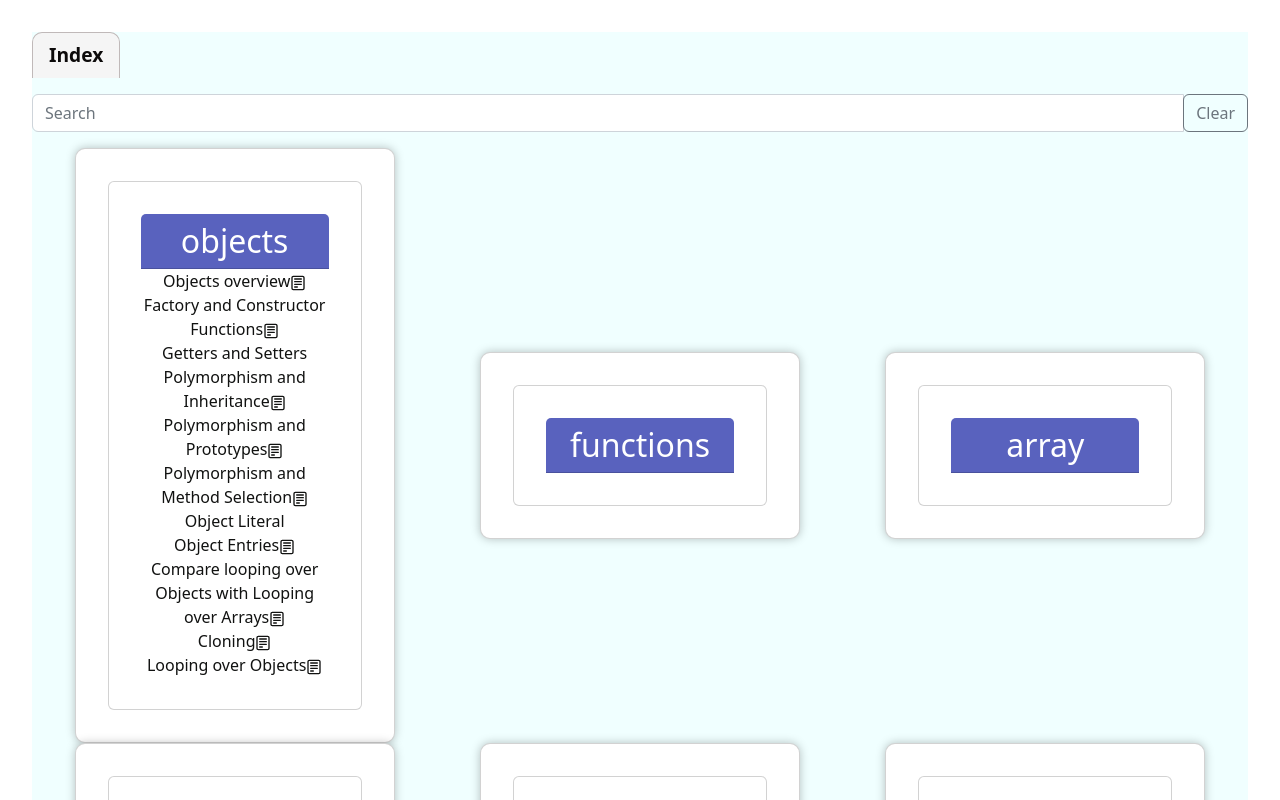
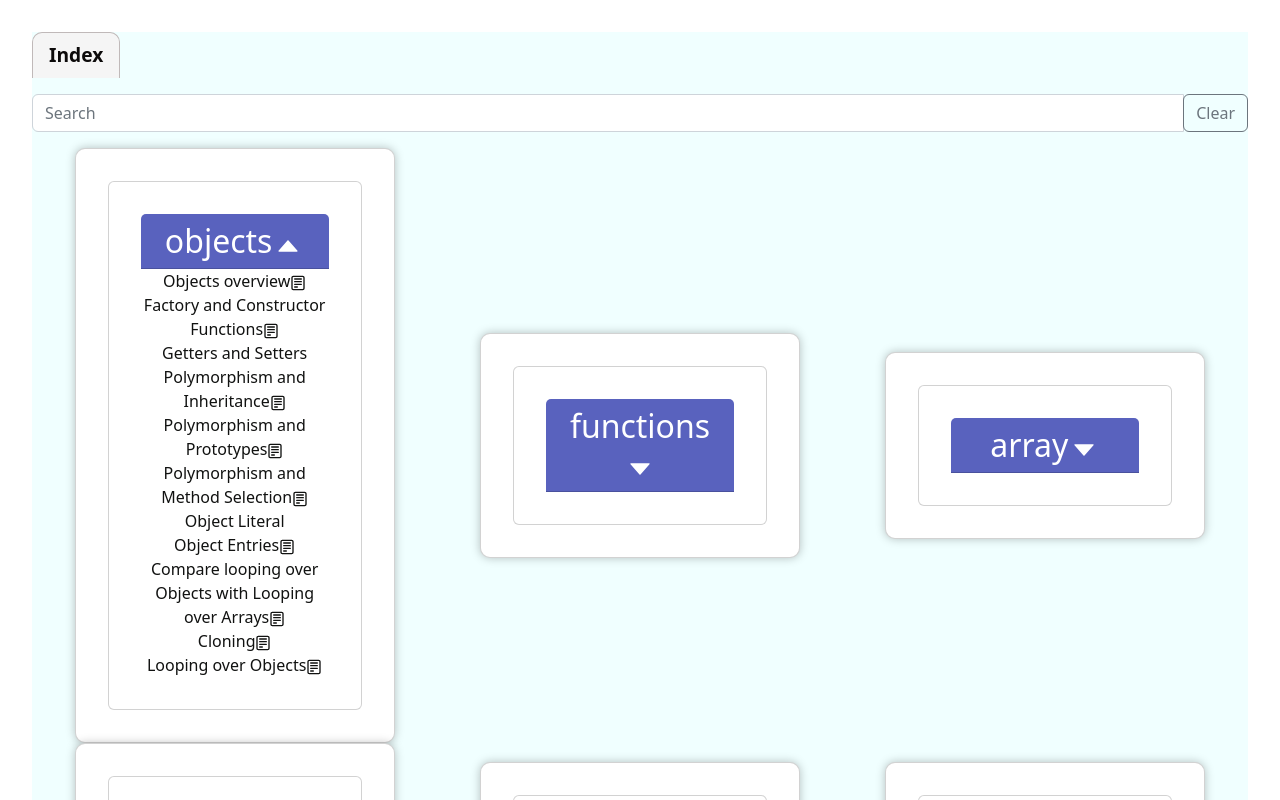
Before and after one commit to jacqui-maclean/jaxdevwiki, a React (Vite) app: page / in a window 1280 px wide. Both pictures are taken after a click on the element "objects". Shown: the top 800 px of the page. Built offline with nearby package versions, Linux system fonts and the light colour scheme; the HTML template or start-up script is replaced by a standard one.

Commit message:
Adding category dropdown carets

```diff
--- a/src/components/Category/Category.tsx
+++ b/src/components/Category/Category.tsx
@@ -1,6 +1,8 @@
 import { useState, useEffect } from "react";
 import { Product } from "../../App";
 import { CgNotes } from "react-icons/cg";
+import { AiFillCaretDown } from "react-icons/ai";
+import { AiFillCaretUp } from "react-icons/ai";
 import "./Category.css";
 
 interface Props {
@@ -58,6 +60,21 @@ const Category = ({
         onClick={() => setCollapsed(!collapsed)}
       >
         {header}
+        {collapsed ? (
+          <AiFillCaretDown
+            color="white"
+            size="2rem"
+            onClick={() => setCollapsed(!collapsed)}
+            style={{ paddingTop: "4px" }}
+          />
+        ) : (
+          <AiFillCaretUp
+            color="white"
+            size="2rem"
+            onClick={() => setCollapsed(!collapsed)}
+            style={{ paddingTop: "4px" }}
+          />
+        )}
       </h2>
 
       {!collapsed &&
```
